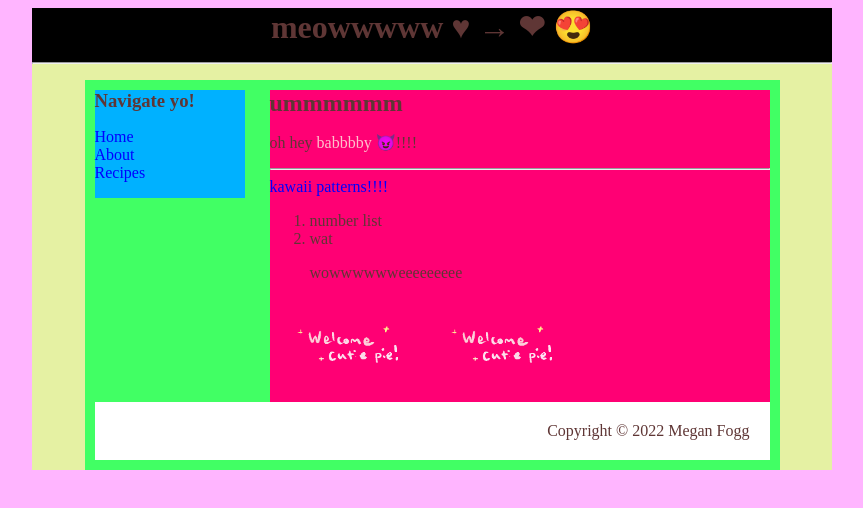
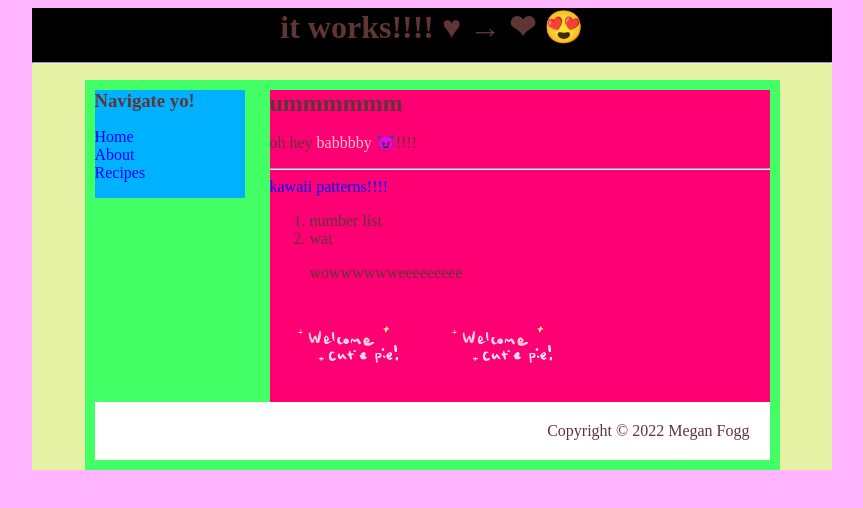
Before and after one commit to Meg393/groundedpathway, a plain HTML site: page index.html in a window 1280 px wide. Shown: the whole page, without its empty margins (208-1071 px from the left). Drawn offline with Linux system fonts and the light colour scheme.

Commit message:
Update index.html

```diff
--- a/index.html
+++ b/index.html
@@ -7,7 +7,7 @@
 
 <body><div id="container">
 <div id="header">
-<h1> meowwwww &hearts; &rarr; &#10084; &#128525; <hr/>
+<h1> it works!!!! &hearts; &rarr; &#10084; &#128525; <hr/>
 </h1></div>
 
 <div id="content">
```
